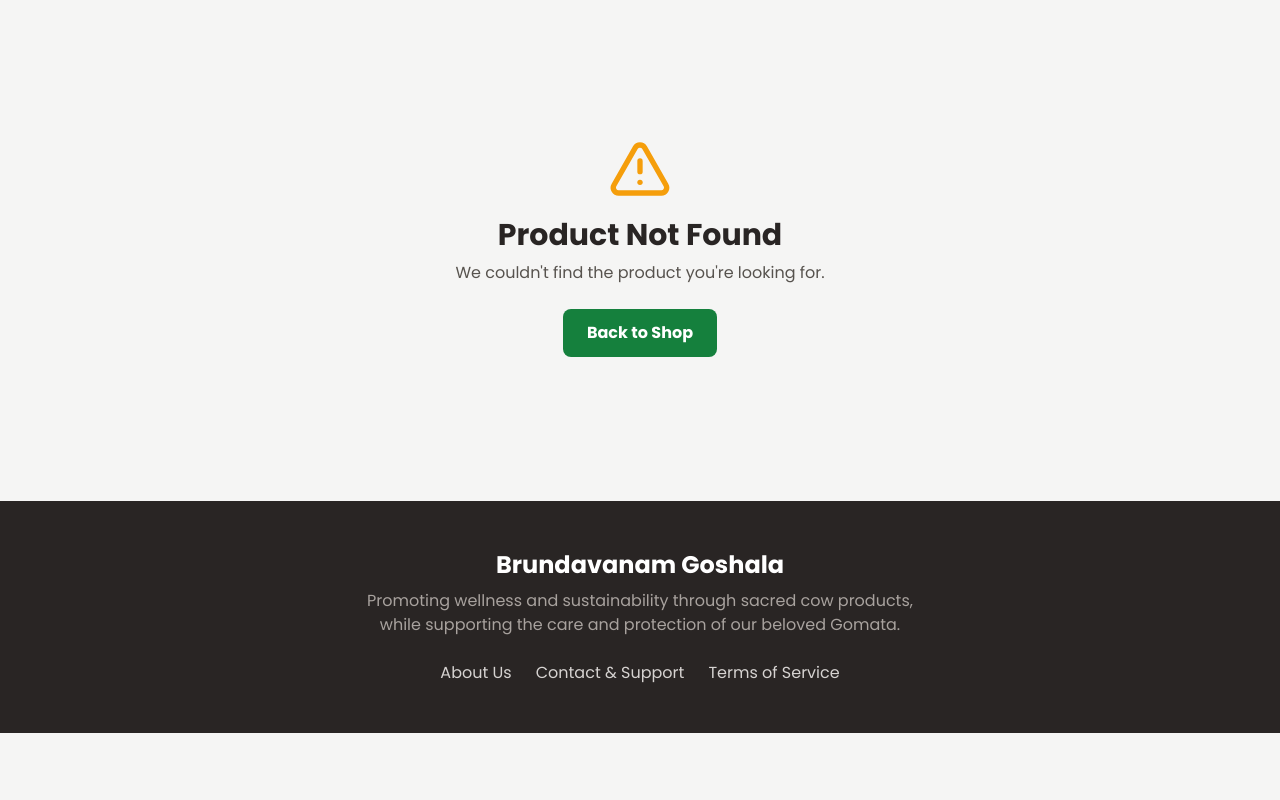
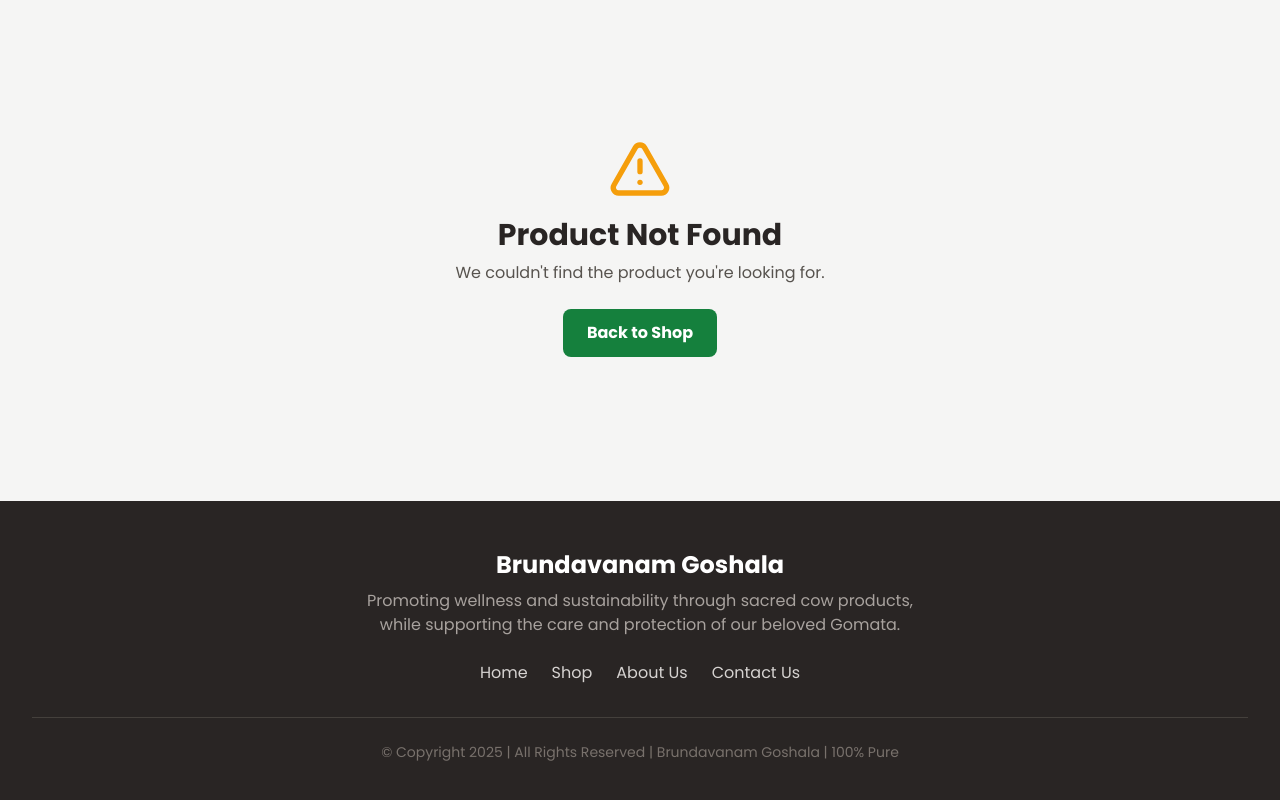
Before and after one commit to Taddikrishnavamsi/goshala1, a website: page public/product-detail.html in a window 1280 px wide. Shown: the part 816-1616 px from the top of the page. Before the commit the page ends 1549 px from the top, so only its background shows below. Drawn offline with nearby package versions, Linux system fonts and the light colour scheme.

Commit message:
Update product-detail.html

```diff
--- a/public/product-detail.html
+++ b/public/product-detail.html
@@ -290,12 +290,16 @@
     <!-- Footer -->
     <footer class="bg-stone-800 text-white mt-12">
         <div class="container mx-auto px-8 py-12 text-center">
-             <p class="font-bold text-2xl mb-2">Brundavanam Goshala</p>
-             <p class="text-stone-400 max-w-xl mx-auto mb-6">Promoting wellness and sustainability through sacred cow products, while supporting the care and protection of our beloved Gomata.</p>
-             <div class="flex justify-center space-x-6">
-                 <a href="about.html" class="text-stone-300 hover:text-white">About Us</a>
-                 <a href="contact.html" class="text-stone-300 hover:text-white">Contact & Support</a>
-                 <a href="#" class="text-stone-300 hover:text-white">Terms of Service</a>
+            <p class="font-bold text-2xl mb-2">Brundavanam Goshala</p>
+            <p class="text-stone-400 max-w-xl mx-auto mb-6">Promoting wellness and sustainability through sacred cow products, while supporting the care and protection of our beloved Gomata.</p>
+            <div class="flex justify-center space-x-6">
+                <a href="index.html" class="text-stone-300 hover:text-white">Home</a>
+                <a href="index.html" class="text-stone-300 hover:text-white">Shop</a>
+                <a href="about.html" class="text-stone-300 hover:text-white">About Us</a>
+                <a href="contact.html" class="text-stone-300 hover:text-white">Contact Us</a>
+            </div>
+            <div class="mt-8 border-t border-stone-700 pt-6 text-center text-stone-500 text-sm">
+                <p>© Copyright 2025 | All Rights Reserved | Brundavanam Goshala | 100% Pure</p>
             </div>
         </div>
     </footer>
```
